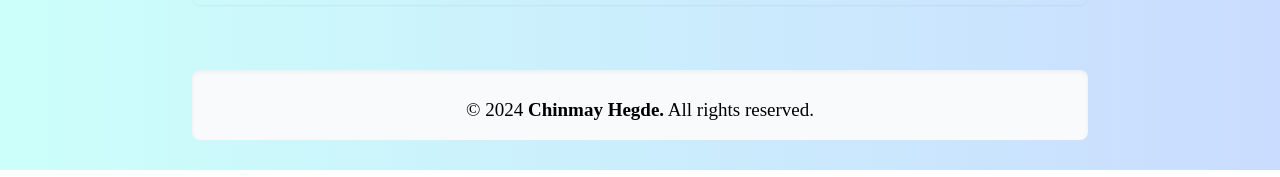
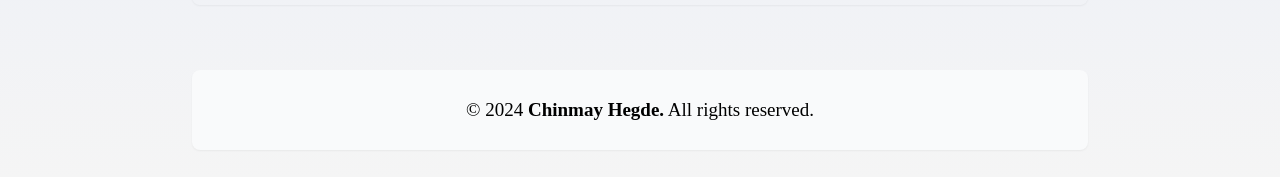
Before and after one commit to Ch1nmayH/portfolio, a React (Create React App) app: page / in a window 1280 px wide. Shown: the part 1603-1780 px from the top of the page. Built offline with nearby package versions, Linux system fonts and the light colour scheme; no server answers.

Commit message:
Changed the gradient background and added a favicon.

```diff
--- a/public/index.html
+++ b/public/index.html
@@ -2,12 +2,12 @@
 <html lang="en">
   <head>
     <meta charset="utf-8" />
-    <link rel="icon" href="%PUBLIC_URL%/favicon.ico" />
+    <link rel="icon" href="%PUBLIC_URL%/favicon.jpg" />
     <meta name="viewport" content="width=device-width, initial-scale=1" />
     <meta name="theme-color" content="#000000" />
     <meta
       name="description"
-      content="Web site created using create-react-app"
+      content="Portfolio of Chinmay Hegde, showcasing projects in MERN stack and blockchain technology"
     />
 
     <title>Chinmay Hegde</title>
--- a/src/Components/Footer.jsx
+++ b/src/Components/Footer.jsx
@@ -2,8 +2,8 @@ import React from "react";
 
 const Footer = () => {
   return (
-    <div className="mx-auto mt-[65px] w-[98%] 2xl:w-[60%] lg:w-[70%] md:w-[95%] mt-4 mb-[100px] h-[100px] border-none rounded-lg flex justify-center">
-    <div className="border-none rounded-lg flex justify-between flex-col w-[100%] text-grey bg-gray-50 h-[70%] text-2xl font-bold font-mono p-3 shadow-inner">
+    <div className="mx-auto mt-[65px] w-[98%] 2xl:w-[60%] lg:w-[70%] md:w-[95%] mt-4 mb-[30px] h-[1%] border-none rounded-lg flex justify-center">
+    <div className="border-none rounded-lg flex justify-between flex-col w-[100%] text-grey bg-gray-50 h-[10%] text-2xl font-bold font-mono p-3 shadow-sm">
       <p className="text-[19px] text-center font-medium font-Lexend p-3">
         &copy; 2024 <span className="font-Mynerve text-[19px] text-center font-bold">Chinmay Hegde.</span> All rights reserved.
       </p>
--- a/src/index.css
+++ b/src/index.css
@@ -6,7 +6,7 @@
 @import url('https://fonts.googleapis.com/css2?family=Coming+Soon&family=Gluten:wght@335&family=Lexend:wght@100..900&family=Mansalva&family=Mynerve&family=Pacifico&display=swap');
 
 body {
-    height: 100vh; /* Full viewport height */
-    margin: 0; /* Remove default margin */
-    background: linear-gradient(to right, #ccfffa, #cadcff); /* Soft teal to light gray */
+    background: linear-gradient(360deg, #f5f5f5, #c9daff);
+    background-size: cover;
+    background-repeat: no-repeat;
   }
```
Also changed, not shown: 1 other file (tests, documents, lock files or other folders).
